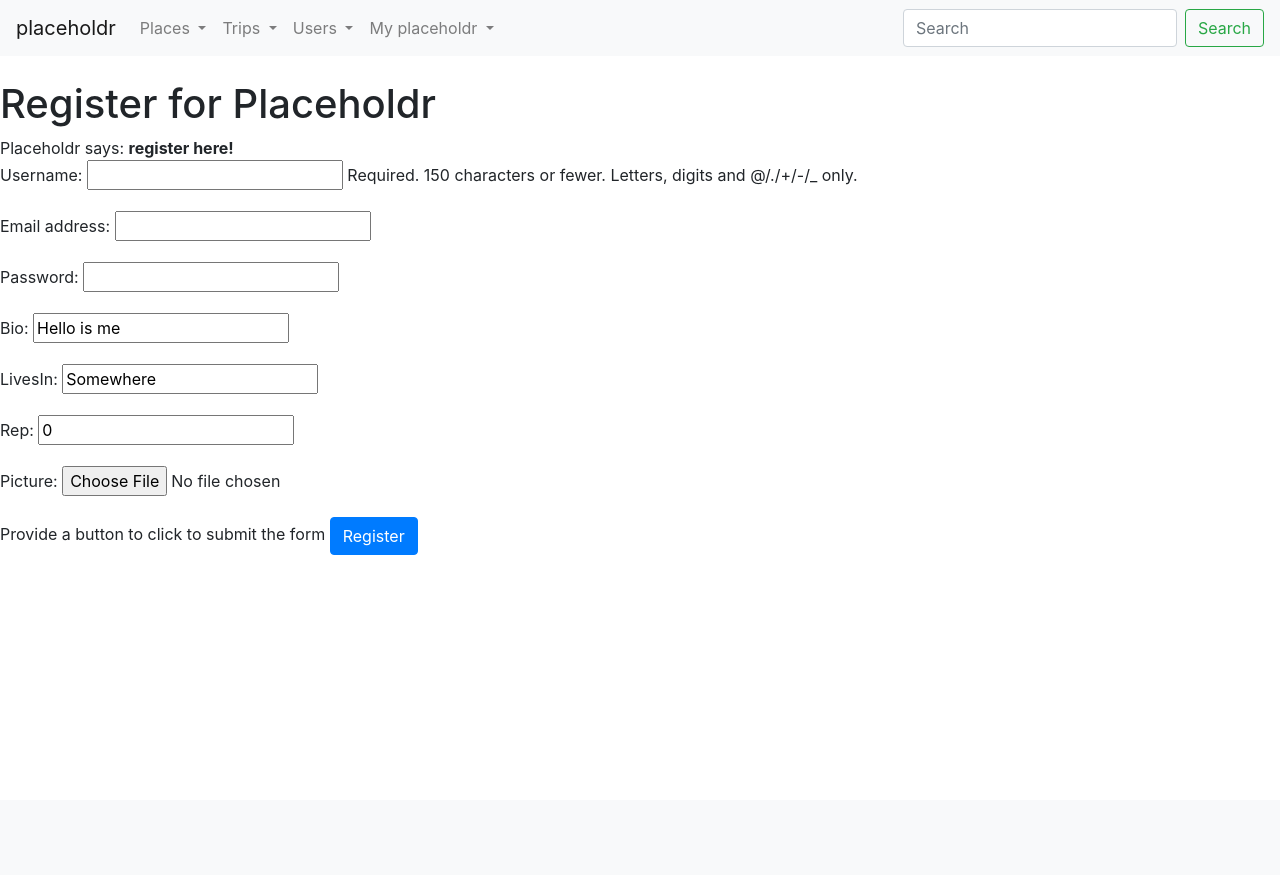
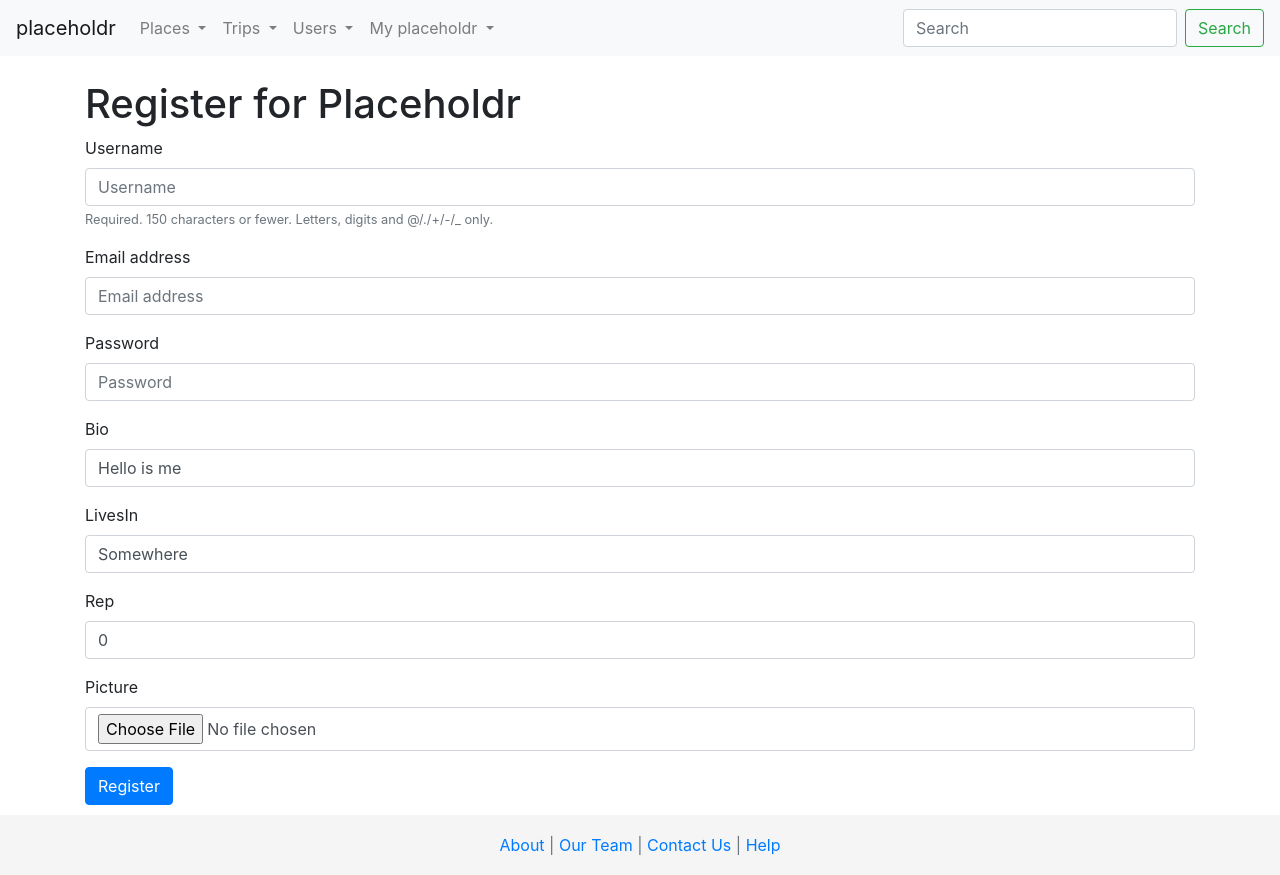
Before and after one commit to WADPlaceholdr/Placeholdr, a Django app: page /placeholdr/register/ in a window 1280 px wide. Before the commit the page ends 555 px from the top, so only its background shows below. Run offline with Django 3.2, Linux system fonts and the light colour scheme; some libraries are stand-ins or nearby versions.

Commit message:
bootstrapped registration form

```diff
--- a/placeholdr/views.py
+++ b/placeholdr/views.py
@@ -127,11 +127,7 @@ def register(request):
 		user_form = UserForm()
 		profile_form = UserProfileForm()
 
-	return render(request,
-				  'placeholdr/register.html',
-				  {'user_form': user_form,
-				   'profile_form':profile_form,
-				   'registered': registered})
+	return render(request, 'placeholdr/register.html',  {'user_form': user_form, 'profile_form':profile_form, 'registered': registered})
 
 def user_login(request):
 	# If the request is HTTP POST, try to get the relevant information
--- a/placeholdr_project/settings.py
+++ b/placeholdr_project/settings.py
@@ -51,7 +51,7 @@ INSTALLED_APPS = [
     'django.contrib.sessions',
     'django.contrib.messages',
     'django.contrib.staticfiles',
-    'crispy_forms',
+    'bootstrap4',
     'placeholdr'
 ]
 
--- a/templates/placeholdr/register.html
+++ b/templates/placeholdr/register.html
@@ -1,32 +1,30 @@
 {% extends 'placeholdr/base.html' %}
+
 {% load staticfiles %}
+{% load bootstrap4 %}
 
 {% block title_block %}
 	Register
 {% endblock %}
 
 {% block body_block %}
+	<div class="container">
 		<h1>Register for Placeholdr</h1>
 		{% if registered %}
 			Placeholdr says: <strong>thank you for registering!</strong>
 			<a href="{% url 'index' %}">Return to the homepage.</a><br />
 		{% else %}
-		Placeholdr says: <strong>register here!</strong><br />
-
 			<form id="user_form" method="post" action="{% url 'register' %}"
 				enctype="multipart/form-data">
 				{% csrf_token %}
 
-			<!-- Display each form -->
-			<!-- {% load crispy_forms_tags %} -->
+				<!-- Display each form bootstrapped -->
+				{% bootstrap_form user_form %}
+				{% bootstrap_form profile_form %}
 
-			<!-- {% crispy user_form %} -->
-			<!-- {% crispy profile_form %} -->
-			{{ user_form.as_p }}
-			{{ profile_form.as_p }}
-
-			Provide a button to click to submit the form
+				<!-- Provide a button to click to submit the form -->
 				<button type="submit" class="btn btn-primary" name="submit" value="Register">Register</button>
-		<!-- </form>
+			</form>
 		{% endif %}
+	</div>
 {% endblock %}
```
Lines whose indentation alone changed are shown as unchanged.
